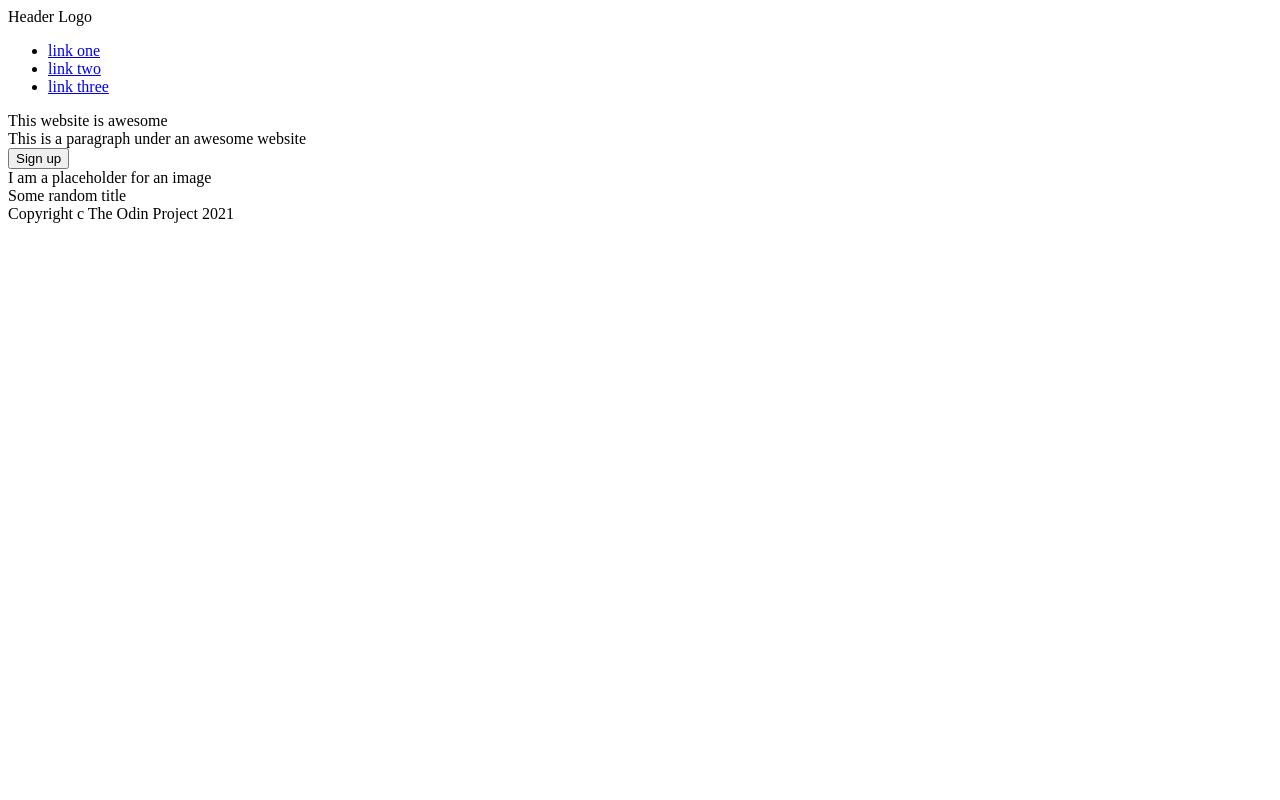
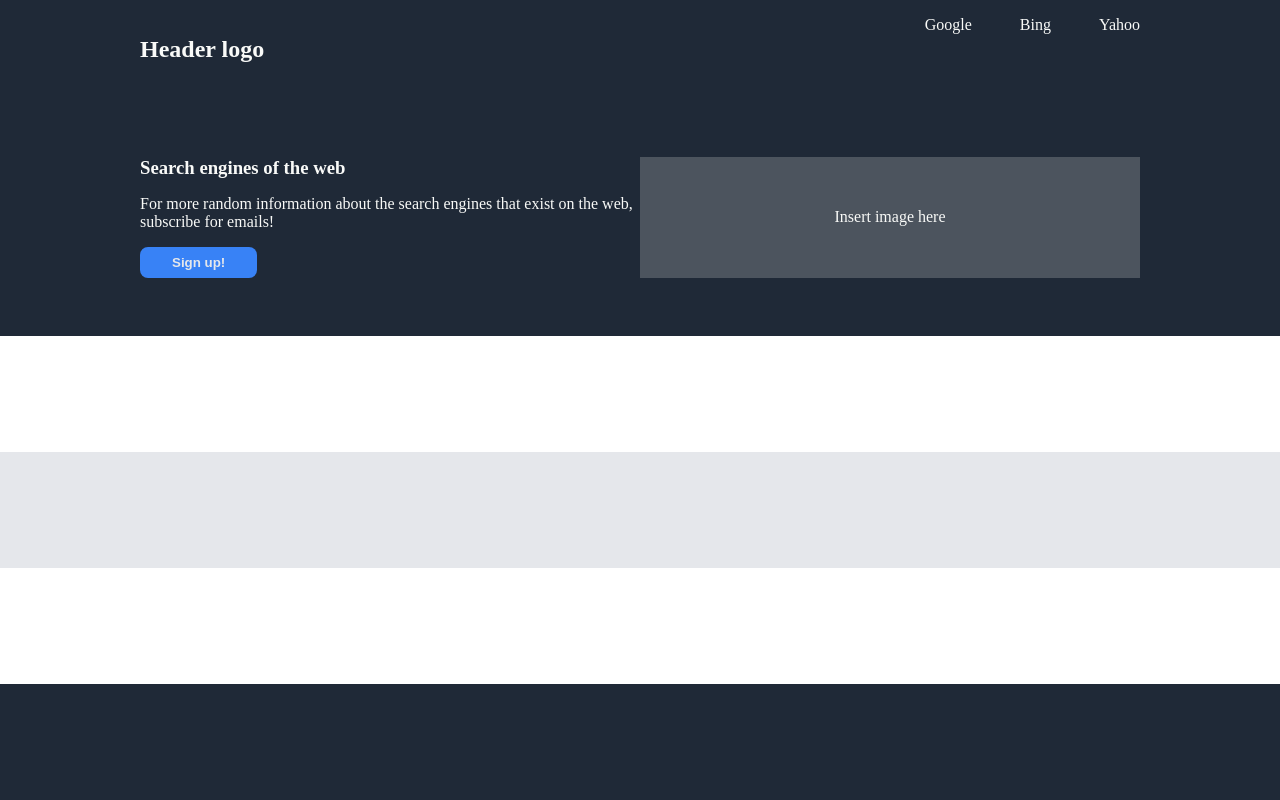
Before and after one commit to Zentality/LandingPage-TOP, a plain HTML site: page index.html in a window 1280 px wide. Drawn offline with Linux system fonts and the light colour scheme.

Commit message:
Do layout for header, add placeholders for content

```diff
--- a/index.html
+++ b/index.html
@@ -4,44 +4,35 @@
   <meta charset="UTF-8">
   <meta http-equiv="X-UA-Compatible" content="IE=edge">
   <meta name="viewport" content="width=device-width, initial-scale=1.0">
-  <title>First Website</title>
+  <title>Document</title>
   <link rel="stylesheet" href="styles.css">
 </head>
 <body>
 
-  <div class="header">
-    <div class="logo">Header Logo</div>
-    <ul class="headerlinks">
-      <li><a href="#">link one</a></li>
-      <li><a href="#">link two</a></li>
-      <li><a href="#">link three</a></li>
-    </ul>
-    <div>
-      <div>This website is awesome</div>
-      <div>This is a paragraph under an awesome website</div>
-      <button>Sign up</button>
-    </div>
-    <div>I am a placeholder for an image</div>
-  </div>
-
-  <div class="content one">
-    <div class="contenttitle">Some random title</div>
-    <div class="imagecontainer">
-
+  <div class="body header">
+    <div class="headercontainer">
+      <div class="headertop">
+        <h2>Header logo</h2>
+        <ul class="links">
+          <li><a href="#">Google</a></li>
+          <li><a href="#">Bing</a></li>
+          <li><a href="#">Yahoo</a></li>
+        </ul>
+      </div>
+      <div class="headerbottom">
+        <div class="headercontent">
+          <h3>Search engines of the web</h3>
+          <p>For more random information about the search engines that exist on the web, subscribe for emails!</p>
+          <button class="signup" href="#">Sign up!</button>
+        </div>
+        <div class="logo">Insert image here</div>
+      </div>
     </div>
   </div>
 
-  <div class="content two">
-
-  </div>
-
-  <div class="content three">
-
-  </div>
-
-  <div class="footer">
-    Copyright c The Odin Project 2021
-  </div>
-
+  <div class="body content first"></div>
+  <div class="body content second"></div>
+  <div class="body content third"></div>
+  <div class="body footer"></div>
 </body>
 </html>
--- a/styles.css
+++ b/styles.css
@@ -0,0 +1,79 @@
+body {
+  margin: 0;
+  min-height: 100vh;
+  display: flex;
+  flex-direction: column;
+  justify-content: space-between;
+}
+
+.header, .footer {
+  background-color: #1F2937;
+}
+
+.body {
+  flex: 1 0 auto;
+  display: flex;
+  justify-content: center;
+}
+
+.headercontainer {
+  color: #F9FAF8;
+  min-width: 1000px;
+  display: flex;
+  flex-direction: column;
+}
+
+.headertop {
+  padding: 16px 0;
+  display: flex;
+}
+
+.links {
+  display: flex;
+  gap: 48px;
+  padding: 0;
+  margin: 0 0 0 auto;
+  list-style: none;
+}
+
+.headerbottom {
+  display: flex;
+  margin: auto 0;
+  /* justify-content: space-between; */
+}
+
+.second {
+  background-color: #E5E7EB;
+}
+
+.signup {
+  background-color: #3882F6;
+  padding: 8px 32px;
+  border: none;
+  Font-weight: bold;
+  color: #E5E7EB;
+  border-radius: 8px;
+}
+
+.headercontent {
+ flex: 1 1 1;
+ width: 50%;
+}
+
+.headercontent h3 {
+  margin: 0;
+}
+
+.logo {
+  background-color: #d4d5d63f;
+  flex: 1 1 1;
+  display: flex;
+  justify-content: center;
+  align-items: center;
+  width: 50%;
+}
+
+a {
+  text-decoration: none;
+  color: #F9FAF8;
+}
```
